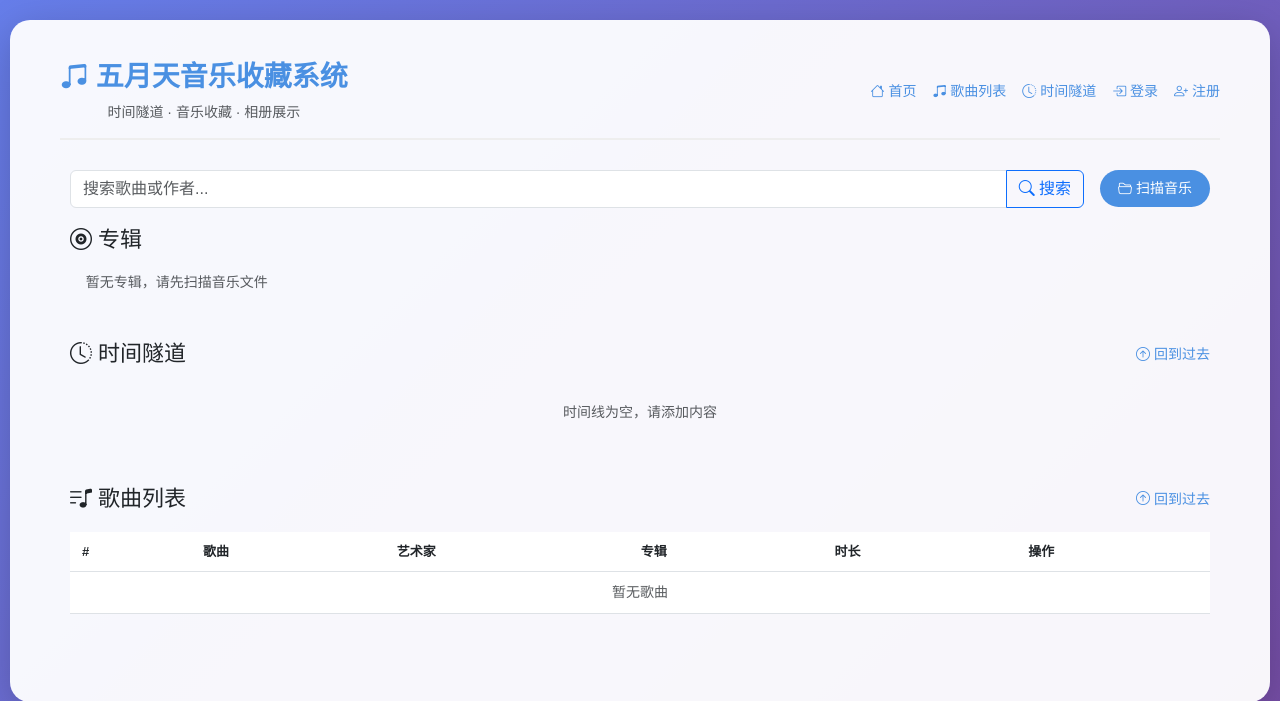
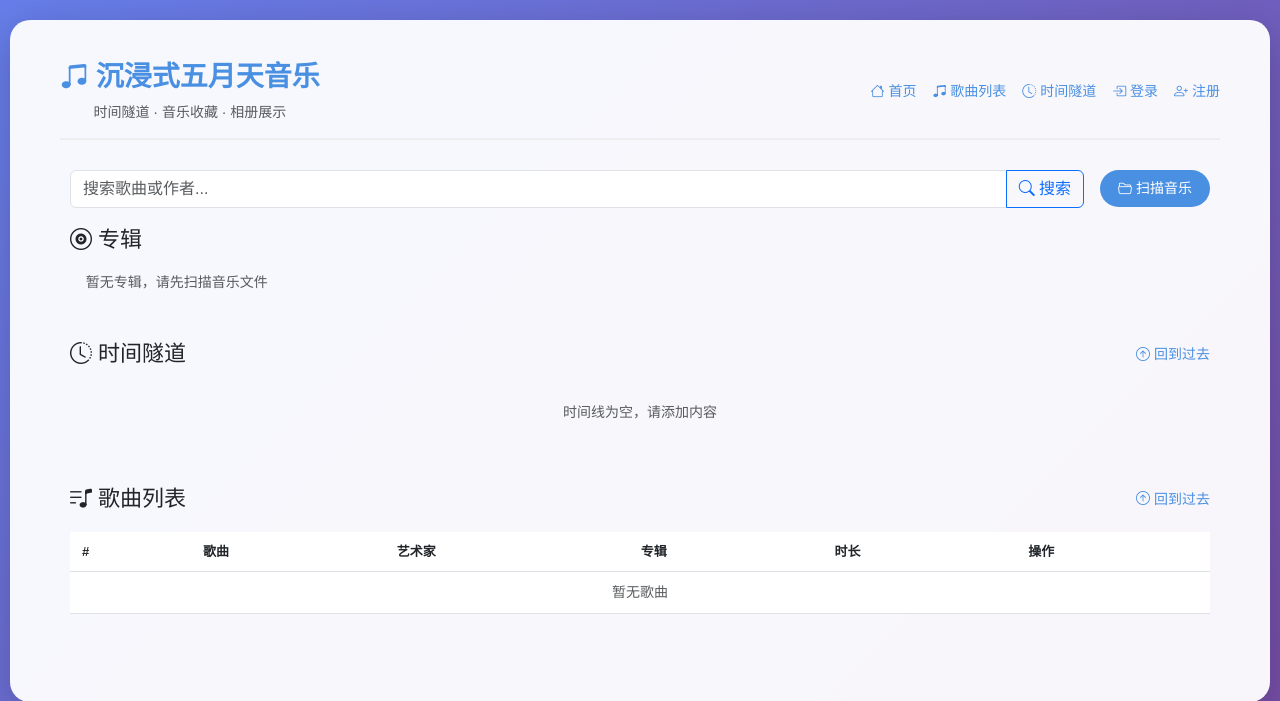
Before and after one commit to taobb123/MayDay--, a Django app: page / in a window 1280 px wide. Shown: the top 701 px of the page. Run offline with Django 4.2, Linux system fonts and the light colour scheme; data that the repository does not hold is empty.

Commit message:
Update base.html

```diff
--- a/Mayday/templates/mayday_app/base.html
+++ b/Mayday/templates/mayday_app/base.html
@@ -3,7 +3,7 @@
 <head>
     <meta charset="UTF-8">
     <meta name="viewport" content="width=device-width, initial-scale=1.0">
-    <title>{% block title %}五月天音乐收藏系统{% endblock %}</title>
+    <title>{% block title %}五月天音乐沉浸式{% endblock %}</title>
     <link href="https://cdn.jsdelivr.net/npm/bootstrap@5.3.0/dist/css/bootstrap.min.css" rel="stylesheet">
     <link rel="stylesheet" href="https://cdn.jsdelivr.net/npm/bootstrap-icons@1.11.0/font/bootstrap-icons.css">
     <style>
@@ -546,7 +546,7 @@
         <div class="header">
             <div class="d-flex justify-content-between align-items-center">
                 <div>
-                    <h1><i class="bi bi-music-note-beamed"></i> 五月天音乐收藏系统</h1>
+                    <h1><i class="bi bi-music-note-beamed"></i> 沉浸式五月天音乐</h1>
                     <p class="text-muted mb-0">时间隧道 · 音乐收藏 · 相册展示</p>
                 </div>
                 <nav class="navbar-nav">
```
